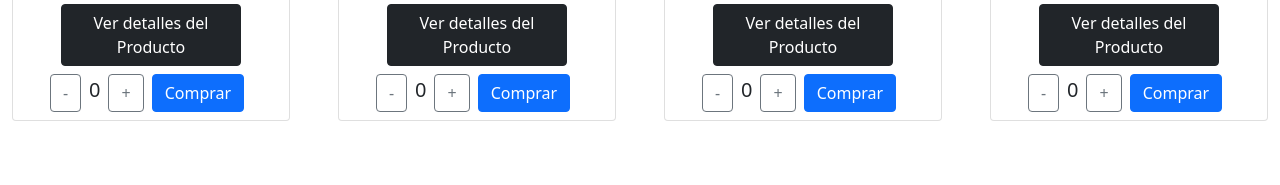
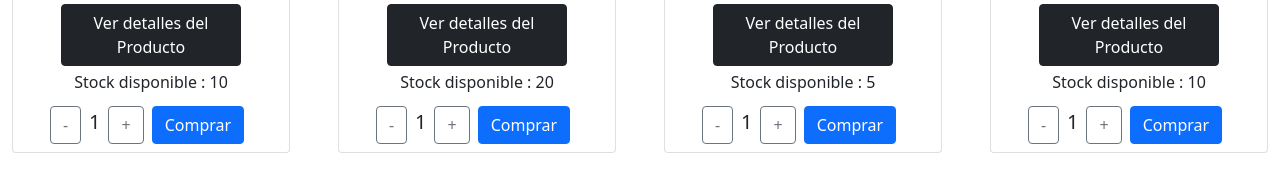
Before and after one commit to rmz95/DSA-Performance-React, a React (Create React App) app: page / in a window 1280 px wide. Shown: the part 751-936 px from the top of the page. Built offline with nearby package versions, Linux system fonts and the light colour scheme.

Commit message:
Desafio Catalogo con MAPS y Promises Corregido

```diff
--- a/src/components/Item.jsx
+++ b/src/components/Item.jsx
@@ -14,7 +14,8 @@ const Item = ({  product }) => {
                     <p class="card-text fs-3">${product.price}</p>
                 </div>
                 <button class="btn btn-dark mx-5">Ver detalles del {product.type}</button>
-                <ItemCount />
+                <p class="my-1">Stock disponible : {product.stock}</p>
+                <ItemCount  stock={product.stock} />
             </div>
         </div>
     );
--- a/src/components/ItemCount.jsx
+++ b/src/components/ItemCount.jsx
@@ -1,6 +1,6 @@
 import React, { useState } from "react";
 
-const ItemCount = ({ stock, initial = 0 }) => {
+const ItemCount = ({ stock, initial = 1 }) => {
 
     const [contador, setContador] = useState(initial)
 
--- a/src/components/ItemListContainer.js
+++ b/src/components/ItemListContainer.js
@@ -27,7 +27,6 @@ const ItemListContainer = ({ greeting }) => {
                     });
             }, []);
 
-
     return(
         <>
         <div class="row gx-4 gx-lg-5 justify-content-center ms-0">
--- a/src/mock/InitialProducts.js
+++ b/src/mock/InitialProducts.js
@@ -12,5 +12,4 @@ export const InitialProducts = [
         {   id: 10, type: "Servicio", stock: 1, url: "https://cdn-icons-png.flaticon.com/64/2052/2052442.png", name: "Tratamiento de Acrilicos", price: 5000},
         {   id: 11, type: "Servicio", stock: 1, url: "https://cdn-icons-png.flaticon.com/64/2052/2052442.png", name: "Tratamiento de Espirales y Amortiguadores", price: 7000},
         {   id: 12, type: "Servicio", stock: 1, url: "https://cdn-icons-png.flaticon.com/64/2052/2052442.png", name: "Tratamiento de Ceramicos", price: 8500}
-
 ]
```
